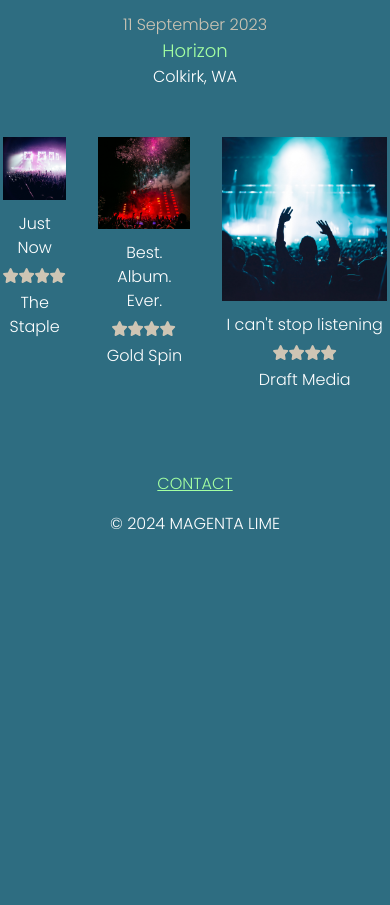
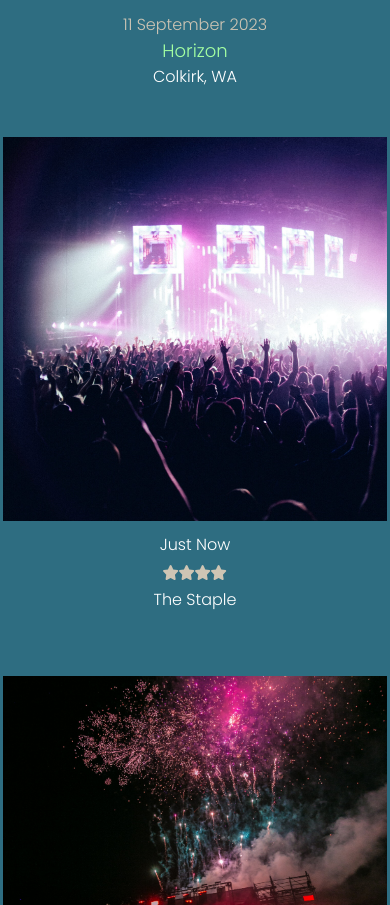
Before and after one commit to onivardi/magenta-lime, a website: page src/index.html in a window 390 px wide. Shown: the part 1128-2033 px from the top of the page. Before the commit the page ends 1680 px from the top, so only its background shows below. Drawn offline with Linux system fonts and the light colour scheme.

Commit message:
fix reviews secion |  flex direction was row on mobile layout

```diff
--- a/src/index.html
+++ b/src/index.html
@@ -93,7 +93,9 @@
       </main>
 
       <!--Reviews-->
-      <section class="flex gap-8 md:grid md:grid-cols-3 md:gap-8 lg:col-span-2">
+      <section
+        class="flex flex-col gap-8 md:grid md:grid-cols-3 md:gap-8 lg:col-span-2"
+      >
         <div class="mt-8">
           <img
             src="../assets/fem-purple-arms.jpg"
```
Also changed, not shown: src/output.css.
